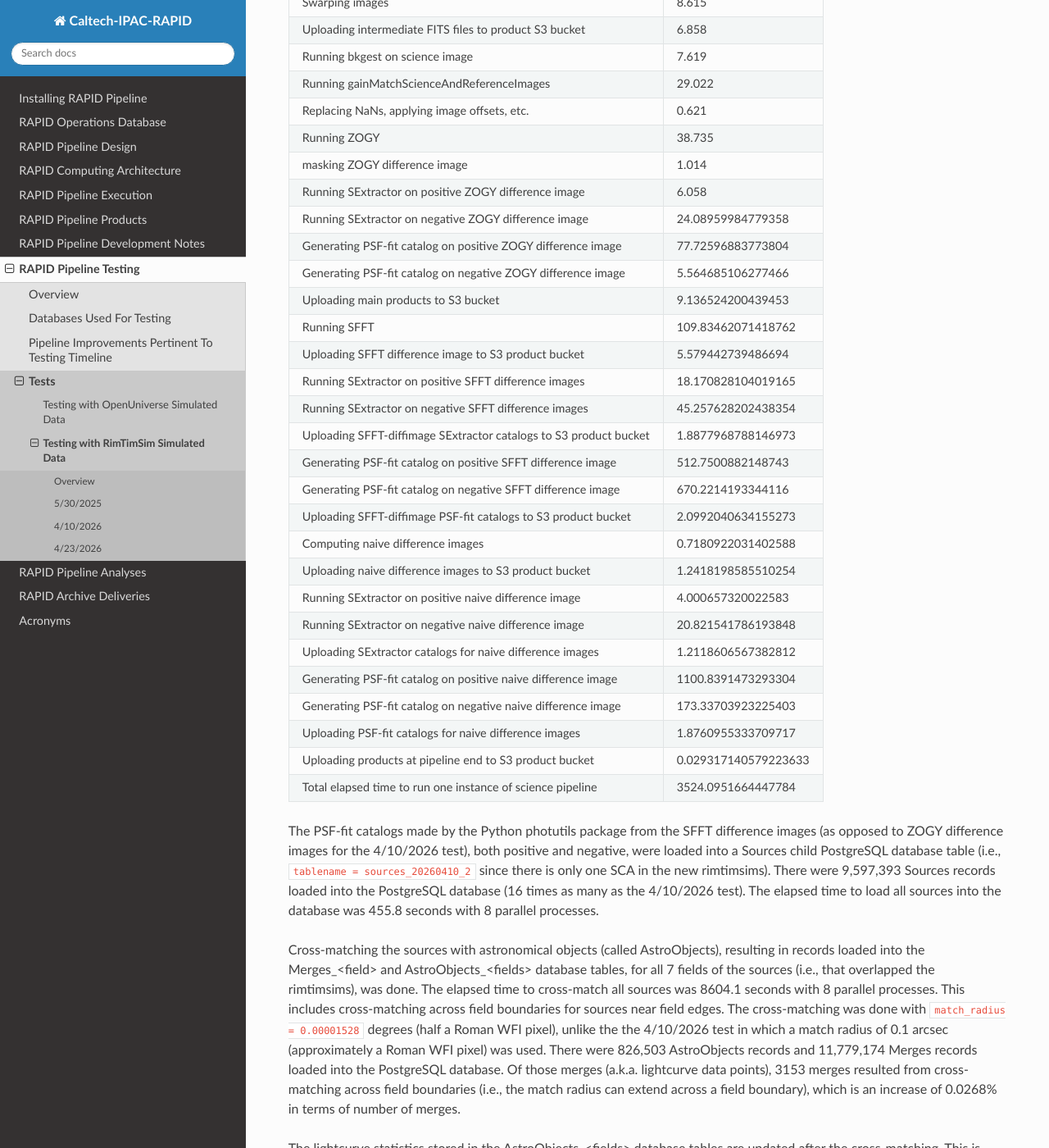
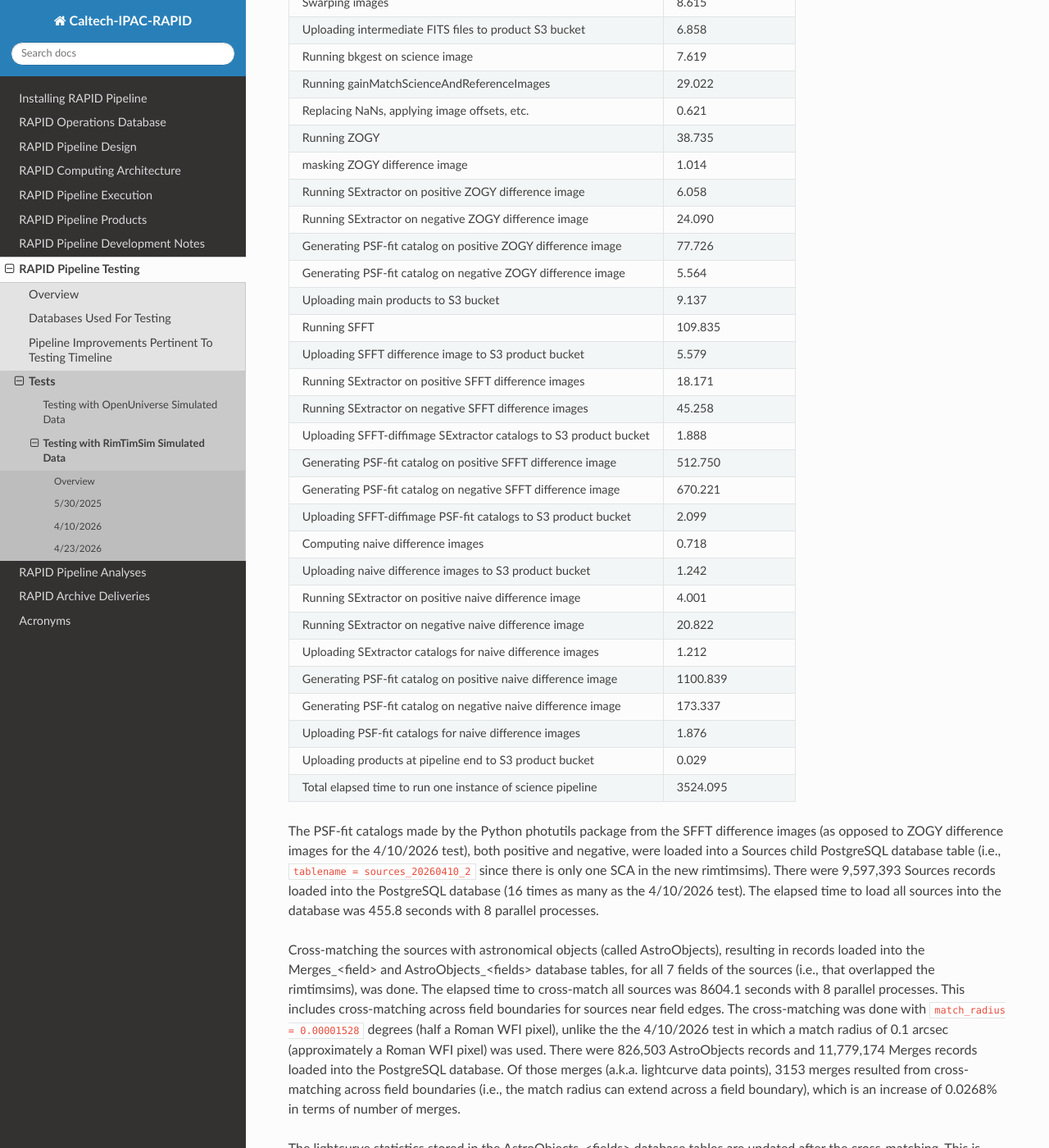
Before and after one commit to Caltech-IPAC/rapid, a Sphinx documentation site: the page built from docs/source/dev/rimtimsim_tests.rst, in a window 1280 px wide and 1400 px high, scrolled down 7566 px. Shown: the whole window at 82% size. Built offline with Sphinx 7.4.7 and the Read the Docs theme 3.1.0, drawn with Linux system fonts in a browser that asks for light colours.

Commit message:
Finished rounding the pipeline-step execution times to 3 decimal places.

```diff
--- a/docs/source/dev/rimtimsim_tests.rst
+++ b/docs/source/dev/rimtimsim_tests.rst
@@ -360,28 +360,28 @@ Replacing NaNs, applying image offsets, etc.                          0.621
 Running ZOGY                                                         38.735
 masking ZOGY difference image                                         1.014
 Running SExtractor on positive ZOGY difference image                  6.058
-Running SExtractor on negative ZOGY difference image                 24.08959984779358
-Generating PSF-fit catalog on positive ZOGY difference image         77.72596883773804
-Generating PSF-fit catalog on negative ZOGY difference image          5.564685106277466
-Uploading main products to S3 bucket                                  9.136524200439453
-Running SFFT                                                        109.83462071418762
-Uploading SFFT difference image to S3 product bucket                  5.579442739486694
-Running SExtractor on positive SFFT difference images                18.170828104019165
-Running SExtractor on negative SFFT difference images                45.257628202438354
-Uploading SFFT-diffimage SExtractor catalogs to S3 product bucket     1.8877968788146973
-Generating PSF-fit catalog on positive SFFT difference image        512.7500882148743
-Generating PSF-fit catalog on negative SFFT difference image        670.2214193344116
-Uploading SFFT-diffimage PSF-fit catalogs to S3 product bucket        2.0992040634155273
-Computing naive difference images                                     0.7180922031402588
-Uploading naive difference images to S3 product bucket                1.2418198585510254
-Running SExtractor on positive naive difference image                 4.000657320022583
-Running SExtractor on negative naive difference image                20.821541786193848
-Uploading SExtractor catalogs for naive difference images             1.2118606567382812
-Generating PSF-fit catalog on positive naive difference image      1100.8391473293304
-Generating PSF-fit catalog on negative naive difference image       173.33703923225403
-Uploading PSF-fit catalogs for naive difference images                1.8760955333709717
-Uploading products at pipeline end to S3 product bucket               0.029317140579223633
-Total elapsed time to run one instance of science pipeline         3524.0951664447784
+Running SExtractor on negative ZOGY difference image                 24.090
+Generating PSF-fit catalog on positive ZOGY difference image         77.726
+Generating PSF-fit catalog on negative ZOGY difference image          5.564
+Uploading main products to S3 bucket                                  9.137
+Running SFFT                                                        109.835
+Uploading SFFT difference image to S3 product bucket                  5.579
+Running SExtractor on positive SFFT difference images                18.171
+Running SExtractor on negative SFFT difference images                45.258
+Uploading SFFT-diffimage SExtractor catalogs to S3 product bucket     1.888
+Generating PSF-fit catalog on positive SFFT difference image        512.750
+Generating PSF-fit catalog on negative SFFT difference image        670.221
+Uploading SFFT-diffimage PSF-fit catalogs to S3 product bucket        2.099
+Computing naive difference images                                     0.718
+Uploading naive difference images to S3 product bucket                1.242
+Running SExtractor on positive naive difference image                 4.001
+Running SExtractor on negative naive difference image                20.822
+Uploading SExtractor catalogs for naive difference images             1.212
+Generating PSF-fit catalog on positive naive difference image      1100.839
+Generating PSF-fit catalog on negative naive difference image       173.337
+Uploading PSF-fit catalogs for naive difference images                1.876
+Uploading products at pipeline end to S3 product bucket               0.029
+Total elapsed time to run one instance of science pipeline         3524.095
 =================================================================  =====================
 
 
```
